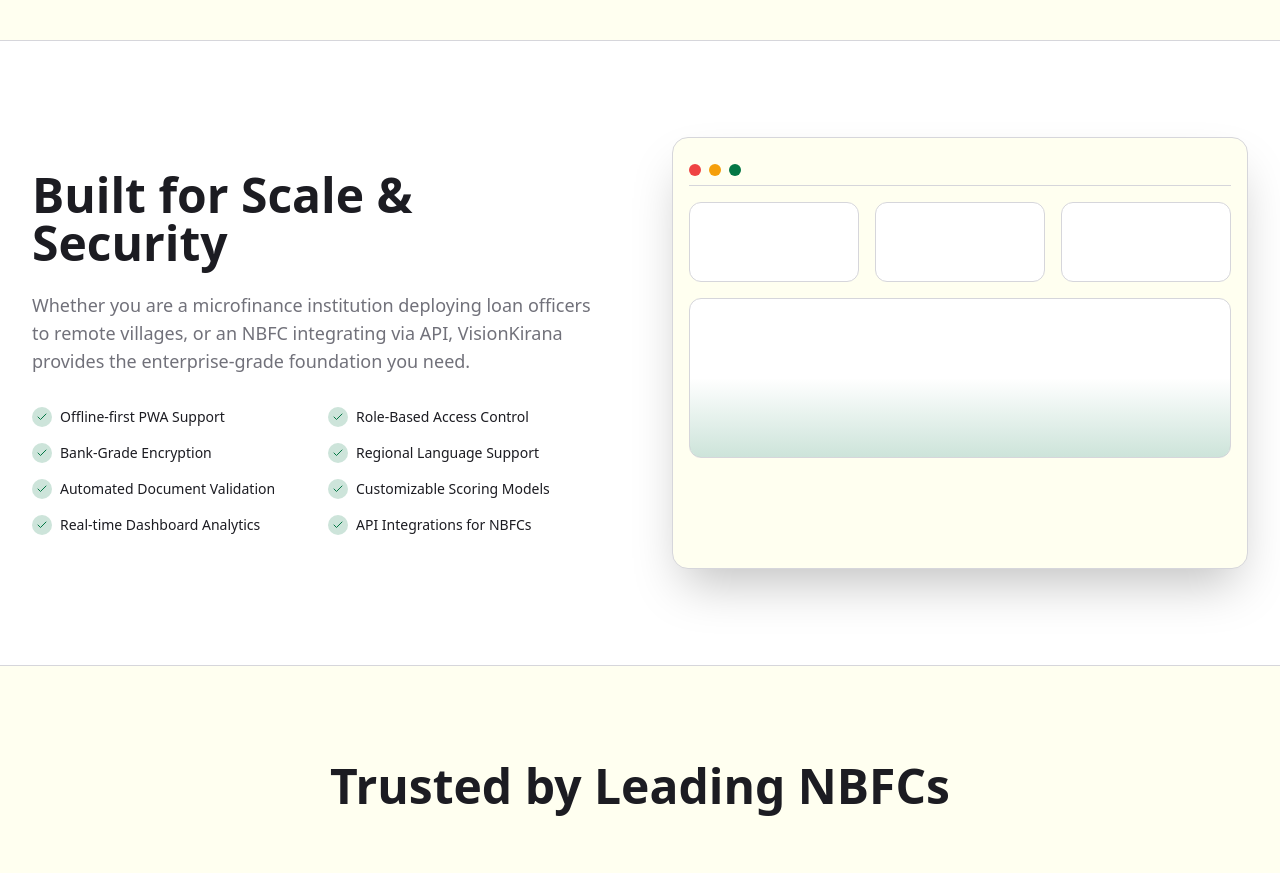
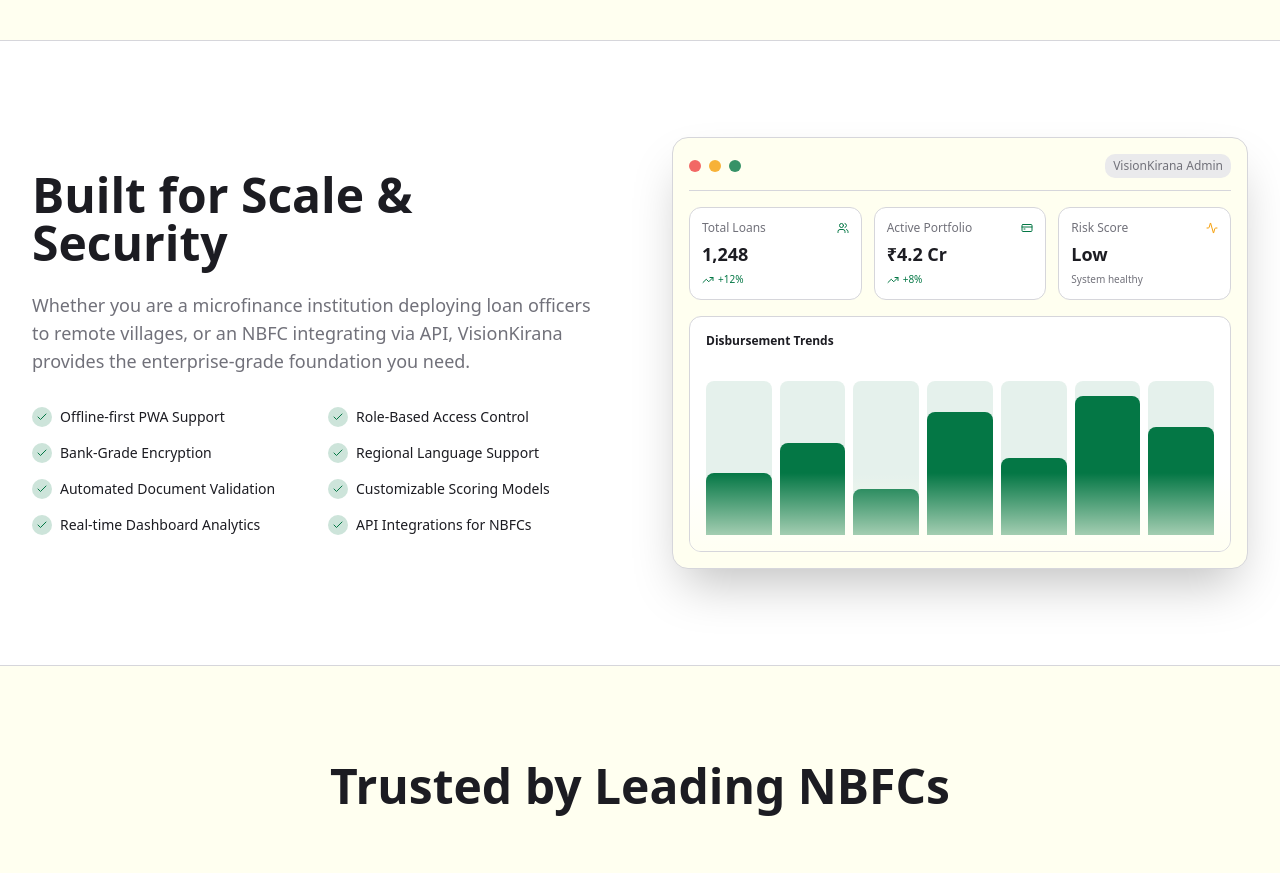
Before and after one commit to shiv123-coder/vision-kirana, a React (Vite) app in the folder frontend/: page / in a window 1280 px wide. Shown: the part 3300-4173 px from the top of the page. Built offline with nearby package versions, Linux system fonts and the light colour scheme; no server answers.

Commit message:
feat(landing): populate mock dashboard with code-based mockup in Features section

```diff
--- a/frontend/src/features/landing/Features.tsx
+++ b/frontend/src/features/landing/Features.tsx
@@ -1,5 +1,5 @@
 import { motion } from "framer-motion"
-import { Check } from "lucide-react"
+import { Check, Users, CreditCard, Activity, TrendingUp } from "lucide-react"
 
 const features = [
   "Offline-first PWA Support",
@@ -41,19 +41,70 @@
             className="relative"
           >
             {/* Mock Dashboard Representation */}
-            <div className="aspect-[4/3] rounded-2xl bg-background border shadow-2xl p-4 overflow-hidden relative">
-              <div className="w-full h-8 border-b flex items-center gap-2 mb-4">
-                <div className="w-3 h-3 rounded-full bg-destructive" />
-                <div className="w-3 h-3 rounded-full bg-warning" />
-                <div className="w-3 h-3 rounded-full bg-success" />
+            <div className="aspect-[4/3] rounded-2xl bg-background border shadow-2xl p-4 overflow-hidden relative flex flex-col">
+              {/* Window Controls */}
+              <div className="w-full border-b pb-3 flex items-center justify-between mb-4 shrink-0">
+                <div className="flex gap-2">
+                  <div className="w-3 h-3 rounded-full bg-destructive/80" />
+                  <div className="w-3 h-3 rounded-full bg-warning/80" />
+                  <div className="w-3 h-3 rounded-full bg-success/80" />
+                </div>
+                <div className="text-xs text-muted-foreground font-medium px-2 py-1 bg-muted rounded-md">VisionKirana Admin</div>
               </div>
-              <div className="grid grid-cols-3 gap-4 mb-4">
-                <div className="h-20 bg-card border rounded-lg" />
-                <div className="h-20 bg-card border rounded-lg" />
-                <div className="h-20 bg-card border rounded-lg" />
+
+              {/* Top Stat Cards */}
+              <div className="grid grid-cols-3 gap-2 sm:gap-3 mb-4 shrink-0">
+                <div className="bg-card border rounded-lg p-2 sm:p-3 flex flex-col justify-center">
+                  <div className="text-[10px] sm:text-xs text-muted-foreground mb-1 flex items-center justify-between">
+                    Total Loans
+                    <Users className="w-3 h-3 text-primary hidden sm:block" />
+                  </div>
+                  <div className="text-sm sm:text-lg font-bold">1,248</div>
+                  <div className="text-[8px] sm:text-[10px] text-success flex items-center gap-1 mt-1">
+                    <TrendingUp className="w-2 h-2 sm:w-3 sm:h-3" /> +12%
+                  </div>
+                </div>
+                <div className="bg-card border rounded-lg p-2 sm:p-3 flex flex-col justify-center">
+                  <div className="text-[10px] sm:text-xs text-muted-foreground mb-1 flex items-center justify-between">
+                    Active Portfolio
+                    <CreditCard className="w-3 h-3 text-primary hidden sm:block" />
+                  </div>
+                  <div className="text-sm sm:text-lg font-bold">₹4.2 Cr</div>
+                  <div className="text-[8px] sm:text-[10px] text-success flex items-center gap-1 mt-1">
+                    <TrendingUp className="w-2 h-2 sm:w-3 sm:h-3" /> +8%
+                  </div>
+                </div>
+                <div className="bg-card border rounded-lg p-2 sm:p-3 flex flex-col justify-center">
+                  <div className="text-[10px] sm:text-xs text-muted-foreground mb-1 flex items-center justify-between">
+                    Risk Score
+                    <Activity className="w-3 h-3 text-warning hidden sm:block" />
+                  </div>
+                  <div className="text-sm sm:text-lg font-bold">Low</div>
+                  <div className="text-[8px] sm:text-[10px] text-muted-foreground mt-1 truncate">
+                    System healthy
+                  </div>
+                </div>
               </div>
-              <div className="h-40 bg-card border rounded-lg w-full mb-4 relative overflow-hidden">
-                 <div className="absolute bottom-0 left-0 w-full h-1/2 bg-gradient-to-t from-primary/20 to-transparent" />
+
+              {/* Main Chart Area */}
+              <div className="flex-1 bg-card border rounded-lg w-full relative overflow-hidden flex flex-col p-3 sm:p-4">
+                 <div className="text-xs font-semibold mb-2 sm:mb-4">Disbursement Trends</div>
+                 {/* Fake bars for a chart */}
+                 <div className="flex-1 flex items-end justify-between gap-1 sm:gap-2 pt-2 sm:pt-4">
+                    {[40, 60, 30, 80, 50, 90, 70].map((height, i) => (
+                      <div key={i} className="w-full bg-primary/10 rounded-t-sm relative group h-full flex items-end">
+                        <motion.div
+                          initial={{ height: 0 }}
+                          whileInView={{ height: `${height}%` }}
+                          transition={{ duration: 1, delay: i * 0.1 }}
+                          viewport={{ once: true }}
+                          className="w-full bg-primary rounded-t-sm"
+                        />
+                      </div>
+                    ))}
+                 </div>
+                 {/* Gradient overlay for aesthetics */}
+                 <div className="absolute bottom-0 left-0 w-full h-1/3 bg-gradient-to-t from-background/80 to-transparent pointer-events-none" />
               </div>
             </div>
           </motion.div>
```
